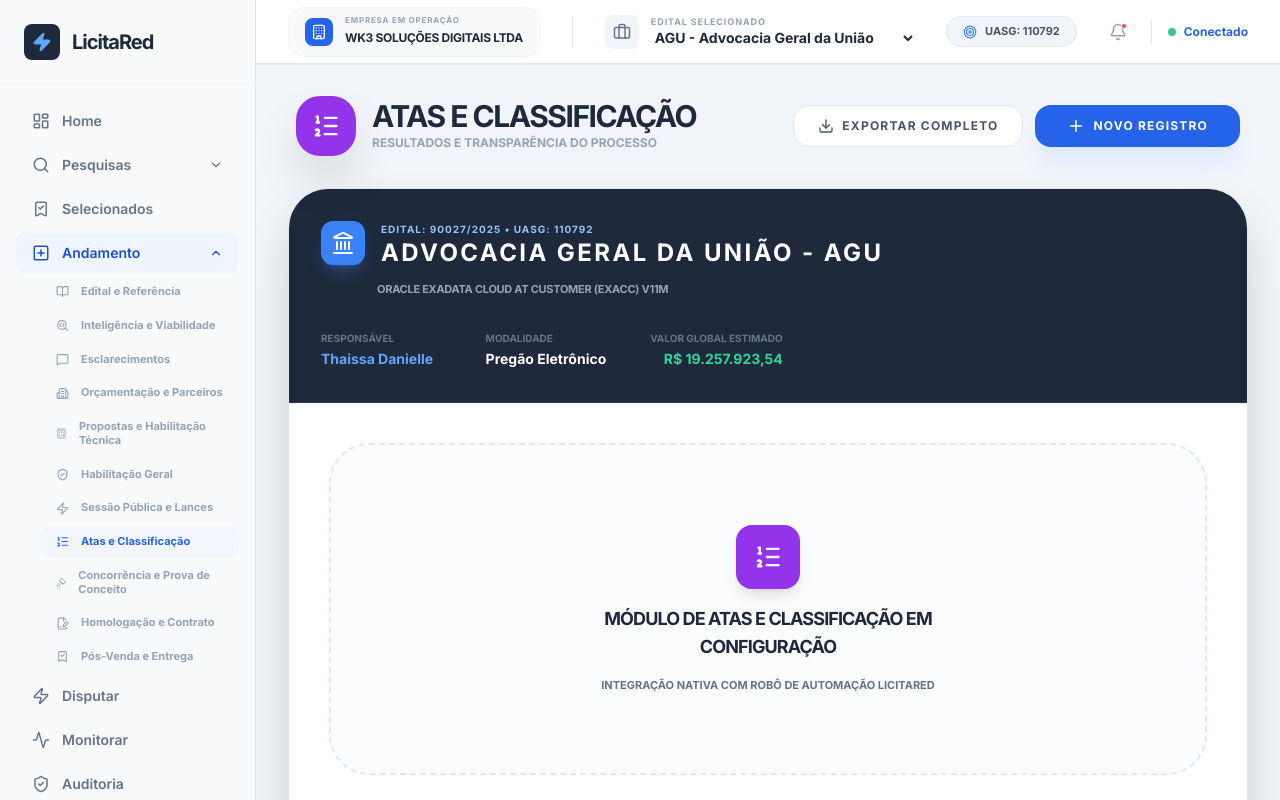
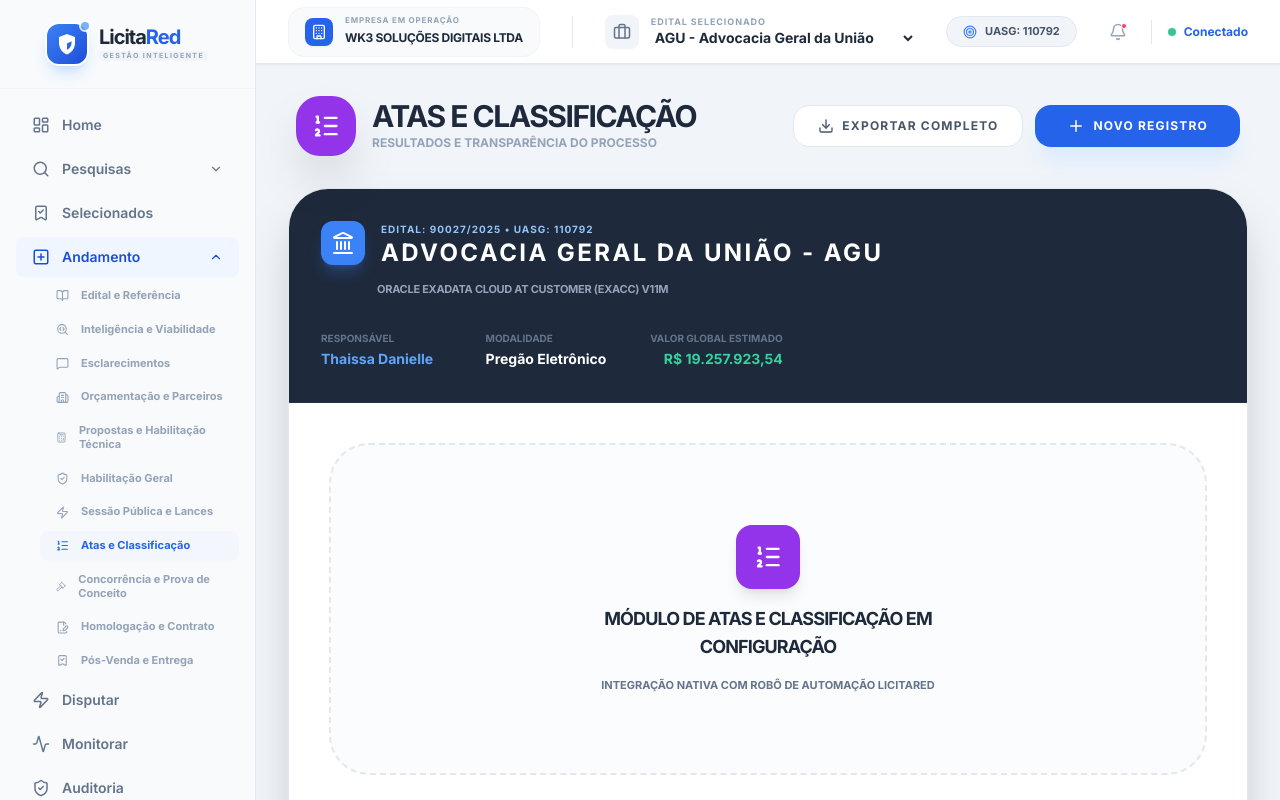
Before and after one commit to licitared/licitared, a React (Vite) app: page /#/register/atas-classificacao in a window 1280 px wide. Shown: the top 800 px of the page. Built offline with nearby package versions, Linux system fonts and the light colour scheme.

Commit message:
feat(ui): Redesign sidebar logo and branding
Replaces the simple Zap icon with a more prominent and animated logo for LicitaRed. This enhances visual appeal and reinforces the application's branding within the sidebar.

```diff
--- a/App.tsx
+++ b/App.tsx
@@ -78,11 +78,27 @@
 
   return (
     <aside className="w-64 bg-[#f8fafc] border-r border-slate-200 h-screen fixed left-0 top-0 flex flex-col z-50 overflow-y-auto">
-      <div className="p-6 flex items-center gap-3 sticky top-0 bg-[#f8fafc] z-10 border-b border-slate-100 mb-4">
-        <div className="bg-[#1e293b] p-2 rounded-lg">
-          <Zap size={20} className="text-blue-400 fill-current" />
-        </div>
-        <span className="text-xl font-black tracking-tighter text-[#1e293b]">LicitaRed</span>
+      <div className="p-6 flex items-center justify-center sticky top-0 bg-[#f8fafc] z-10 border-b border-slate-100 mb-4">
+        <Link to="/" className="hover:opacity-90 transition-all duration-300 transform hover:scale-105">
+          <div className="flex items-center gap-3">
+            <div className="relative">
+              <div className="w-10 h-10 bg-gradient-to-br from-blue-500 to-blue-700 rounded-xl flex items-center justify-center shadow-lg shadow-blue-200 ring-2 ring-white">
+                <svg viewBox="0 0 24 24" className="w-6 h-6 text-white fill-current" xmlns="http://www.w3.org/2000/svg">
+                  <path d="M12 2L4 5V11C4 16.19 7.41 21.05 12 22.5C16.59 21.05 20 16.19 20 11V5L12 2ZM12 11.5L16.5 9.25V11C16.5 13.97 14.58 16.71 12 17.65V11.5Z" />
+                </svg>
+              </div>
+              <div className="absolute -top-1 -right-1 w-3 h-3 bg-blue-400 rounded-full border-2 border-white animate-pulse"></div>
+            </div>
+            <div className="flex flex-col">
+              <span className="text-xl font-black text-slate-800 tracking-tighter leading-none">
+                Licita<span className="text-blue-600">Red</span>
+              </span>
+              <span className="text-[7px] font-black text-slate-400 uppercase tracking-[0.2em] mt-1 bg-slate-100 px-1 rounded">
+                Gestão Inteligente
+              </span>
+            </div>
+          </div>
+        </Link>
       </div>
 
       <nav className="flex-1 px-4 space-y-1 pb-8">
```
